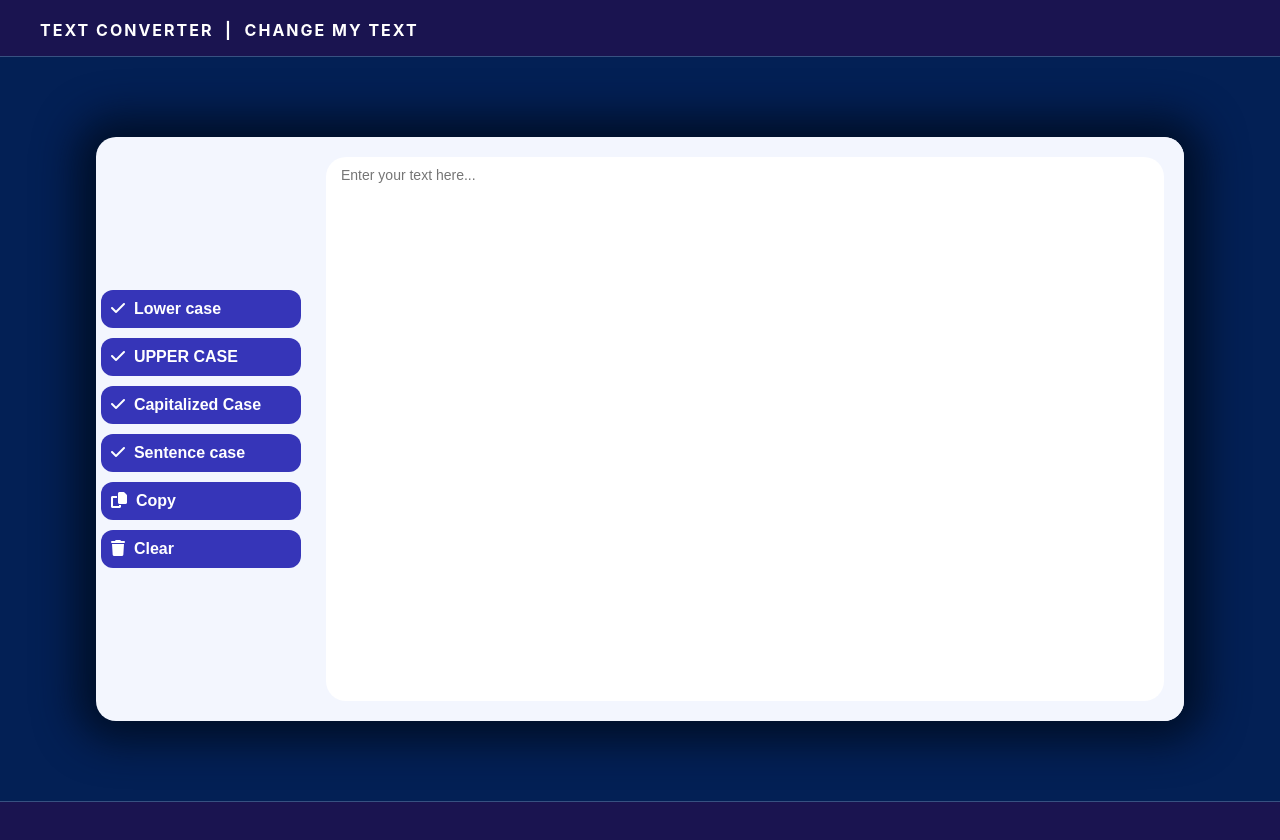
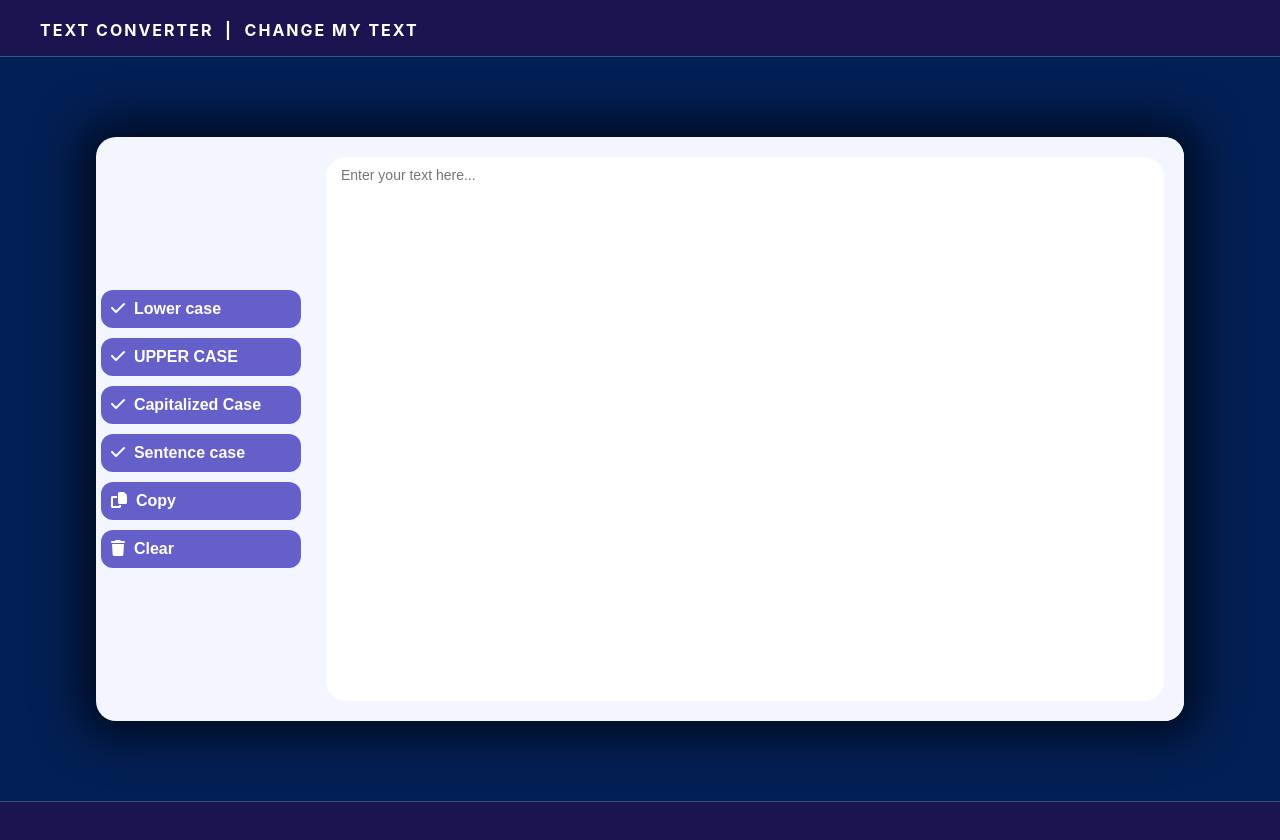
Before and after one commit to nashare/text-converter, a React (Create React App) app in the folder text-converter/: page / in a window 1280 px wide. Shown: the top 840 px of the page. Built offline with nearby package versions, Linux system fonts and the light colour scheme.

Commit message:
button colors

```diff
--- a/text-converter/src/App.css
+++ b/text-converter/src/App.css
@@ -18,7 +18,7 @@ button {
   font-weight: bold;
   font-size: 16px;
   text-align: left;
-  background-color: #3635b8;
+  background-color: #655fc9;
   color: white;
 }
 
```
